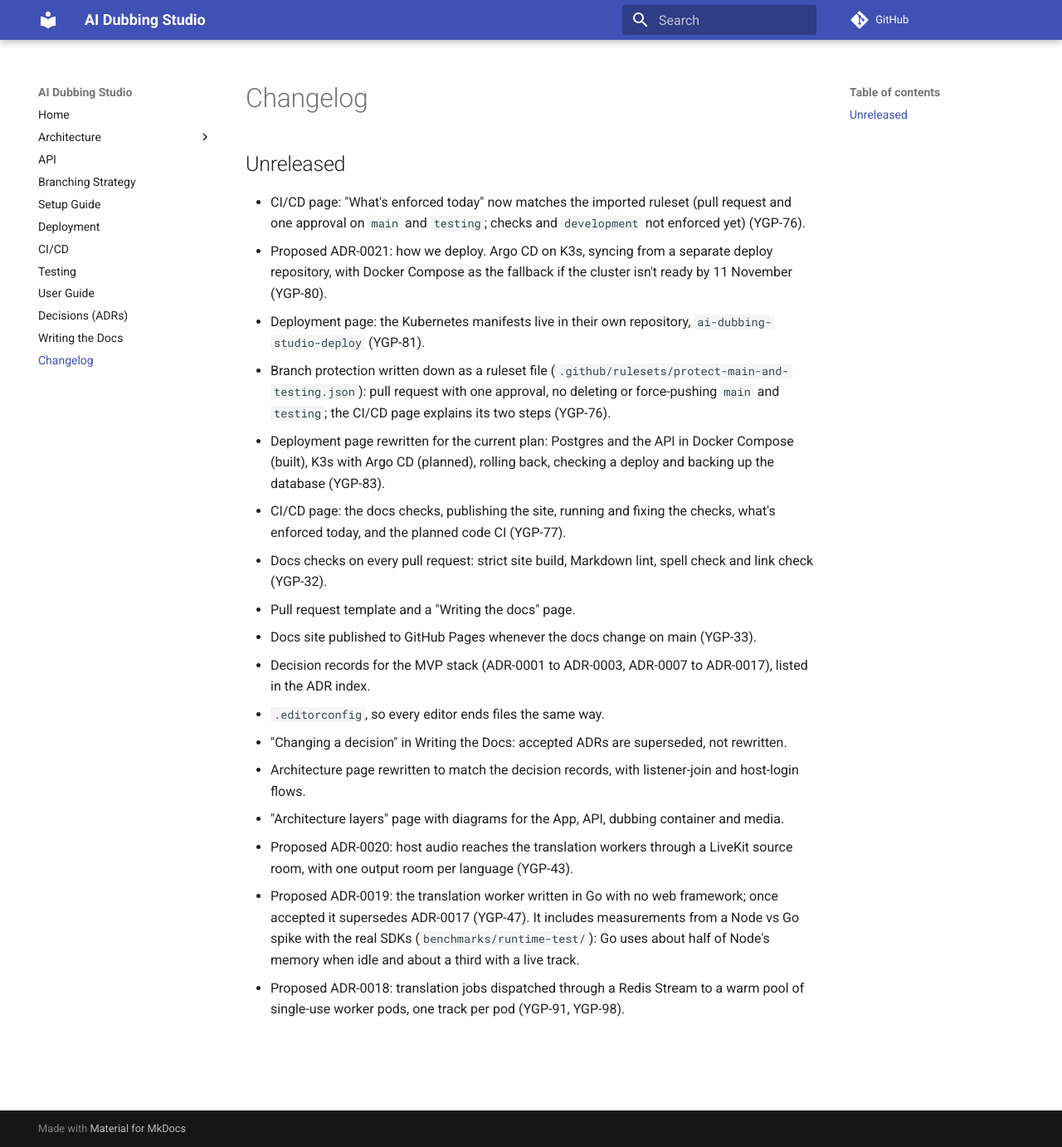
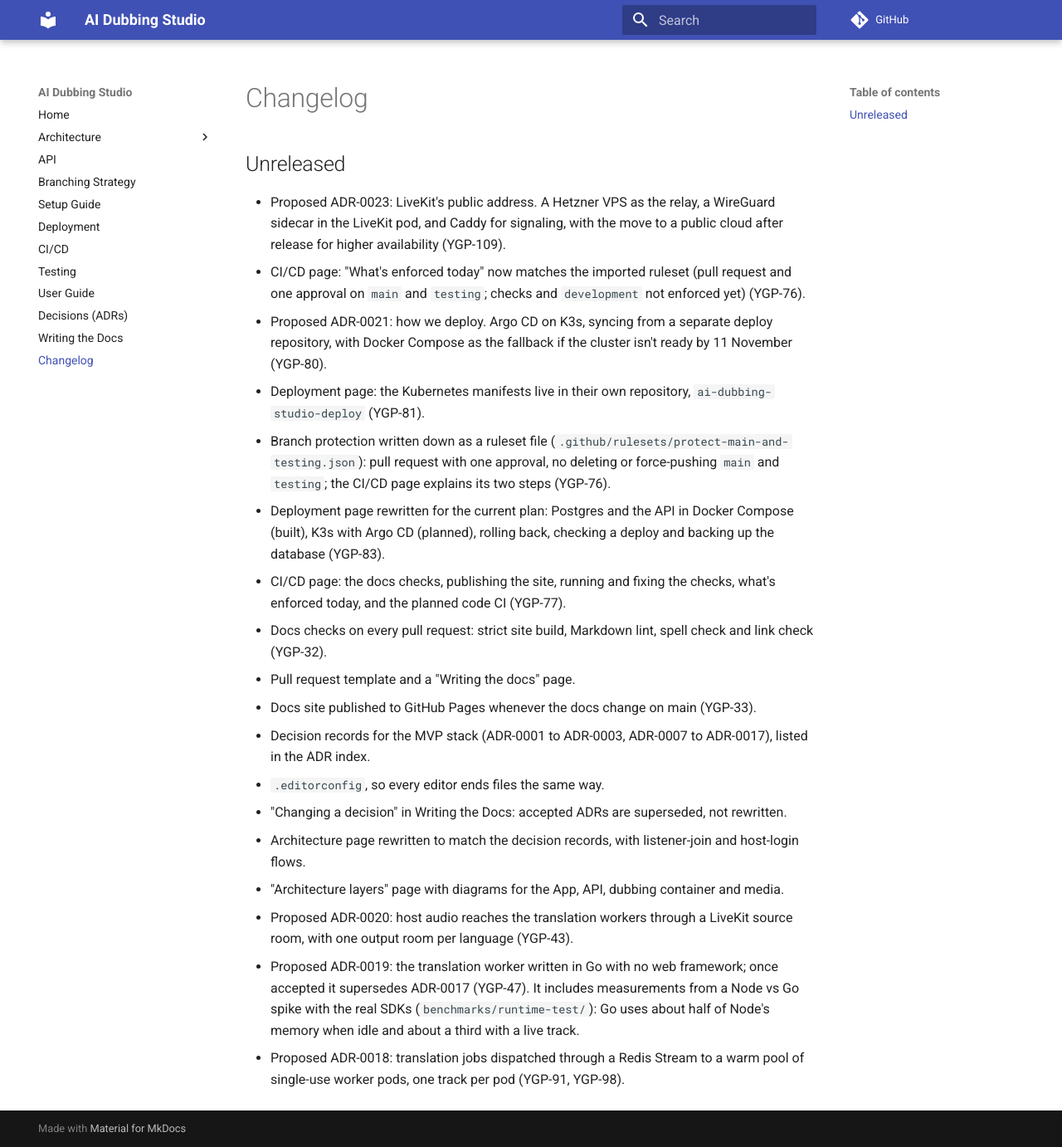
Before and after one commit to WH1TE-SHAD0W/ai-dubbing-studio, an MkDocs documentation site: the page built from docs/changelog.md, in a window 1280 px wide and 1382 px high. Shown: the whole window at 83% size. Built offline with MkDocs 1.6.1 and Material for MkDocs 9.7.7, drawn with Linux system fonts in a browser that asks for light colours; comment, search, counter and statistics services are not loaded.

Commit message:
docs: changelog for ADR-0023 (YGP-109)
Co-Authored-By: Claude Opus 5.5 <noreply@anthropic.com>

```diff
--- a/docs/changelog.md
+++ b/docs/changelog.md
@@ -2,6 +2,9 @@
 
 ## Unreleased
 
+- Proposed ADR-0023: LiveKit's public address. A Hetzner VPS as the relay, a
+  WireGuard sidecar in the LiveKit pod, and Caddy for signaling, with the move
+  to a public cloud after release for higher availability (YGP-109).
 - CI/CD page: "What's enforced today" now matches the imported ruleset (pull
   request and one approval on `main` and `testing`; checks and `development`
   not enforced yet) (YGP-76).
```
